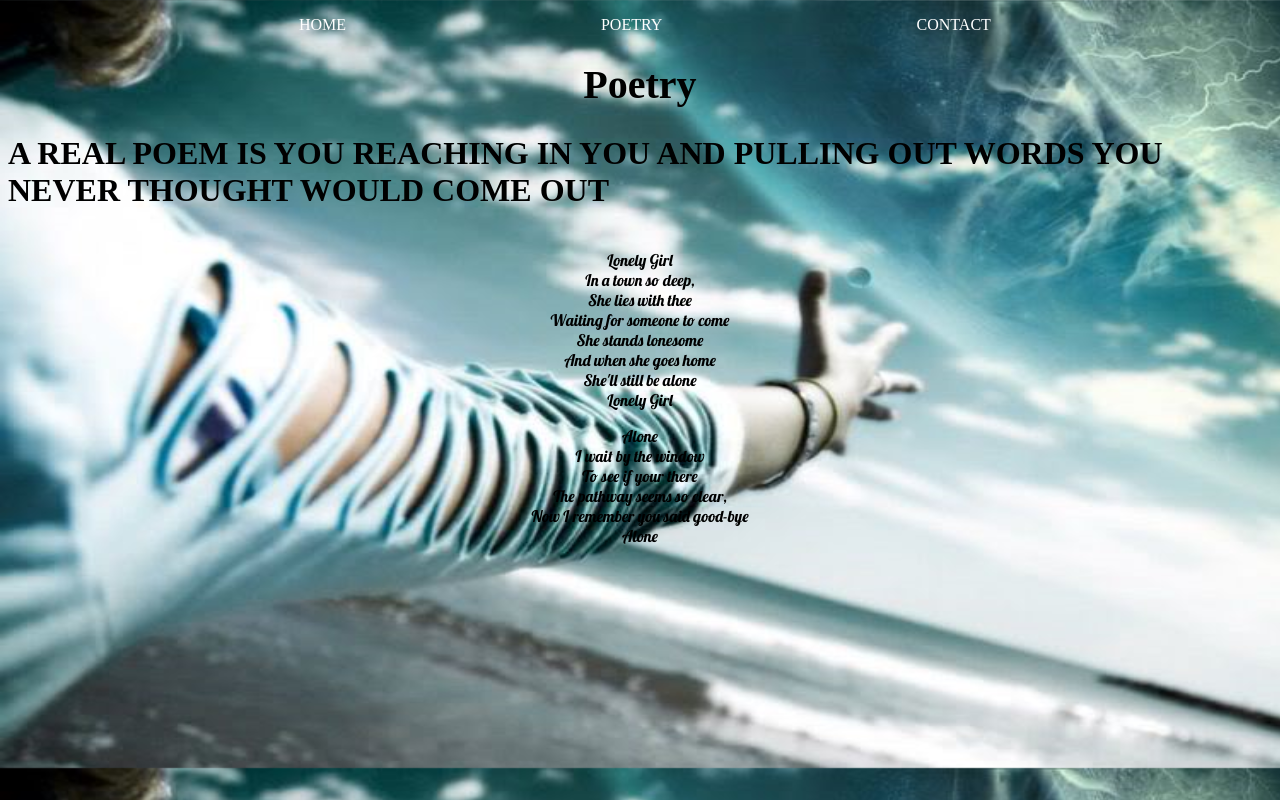
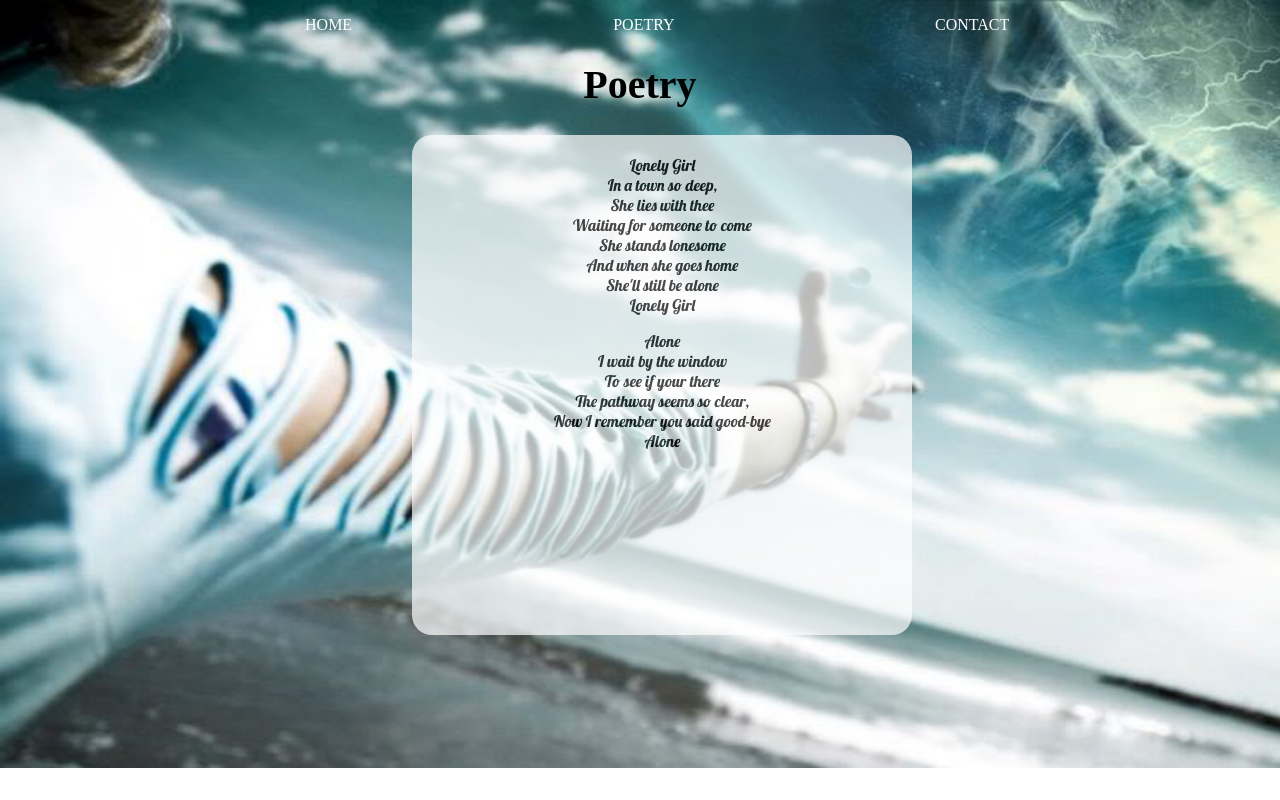
Before and after one commit to Juzet/Portfolio-1.0, a plain HTML site: page poetry.html in a window 1280 px wide. Drawn offline with nearby package versions, Linux system fonts and the light colour scheme.

Commit message:
changed poetry website

```diff
--- a/css/main.css
+++ b/css/main.css
@@ -25,6 +25,7 @@
 #body1{
 	background-image: url("../images/holes.png");
 	background-size: 1366px 768px;
+	background-repeat: no-repeat;
 }
 #title{
 	text-align: center;
@@ -72,7 +73,7 @@
 	color: white;
 }
 .link{
-	margin-left: 20.5%;
+	margin-left: 21%;
 	text-decoration: none;
 	color: white;
 }
@@ -101,3 +102,14 @@
 	font-family: 'Lobster', cursive;
 
 }
+#poetry{
+	height: 500px;
+	width: 500px;
+	background-color: white;
+	opacity: 0.7;
+	margin-left: 32%;
+	-moz-border-radius: 20px;
+    -webkit-border-radius: 20px;
+    -khtml-border-radius: 20px;
+    border-radius: 20px;
+}
--- a/poetry.html
+++ b/poetry.html
@@ -17,7 +17,7 @@
 	<div id="second1">
 	<center><h1> Poetry </h1></center>
 	</div>
-	<h1>A REAL POEM IS YOU REACHING IN YOU AND PULLING OUT WORDS YOU NEVER THOUGHT WOULD COME OUT </h1>
+	<div style="text-align: center" id="poetry">
 		<p id="love" align="center">
 		<br>Lonely Girl
 		<br>In a town so deep,
@@ -36,5 +36,6 @@
 		<br>Now I remember you said good-bye
 		<br>Alone
 		</p>
+	</div>
 </body>
 </html>
```
